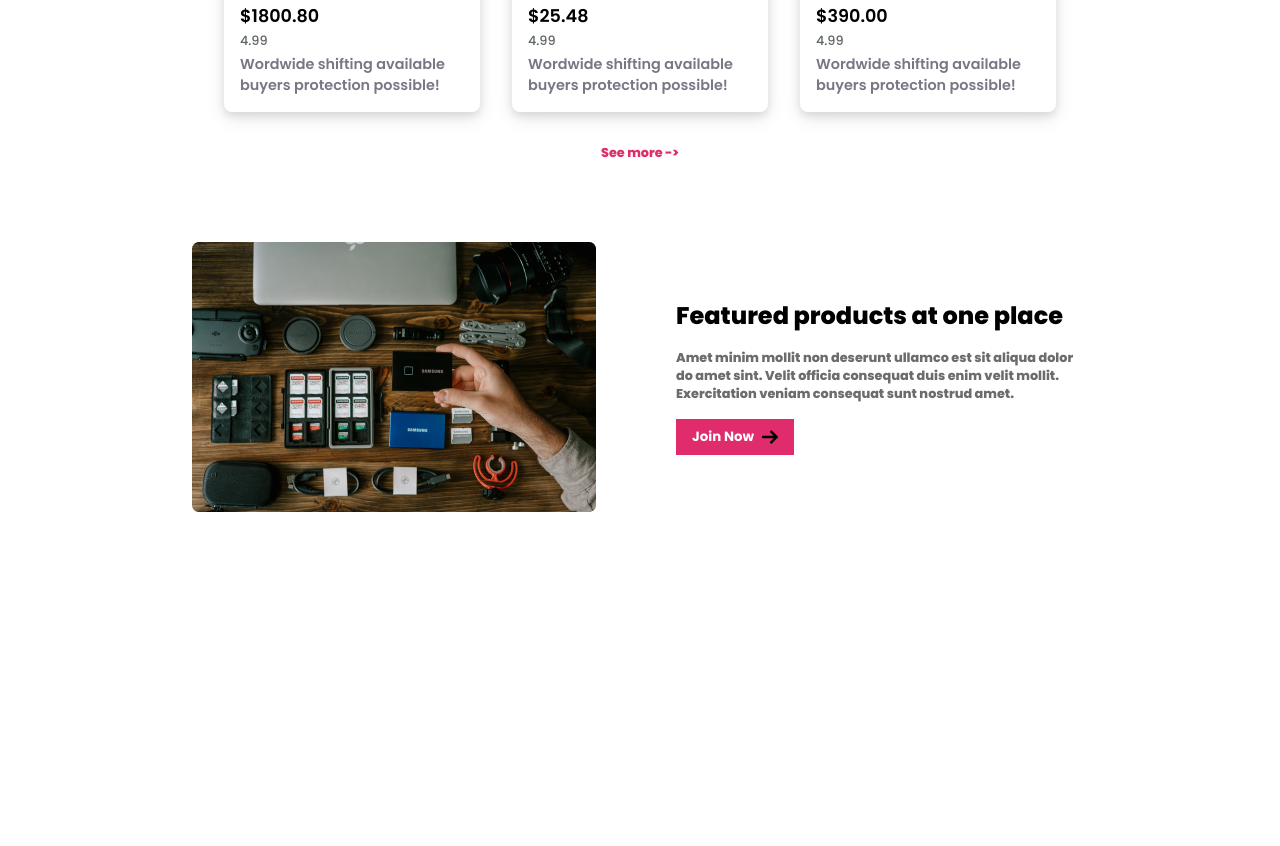
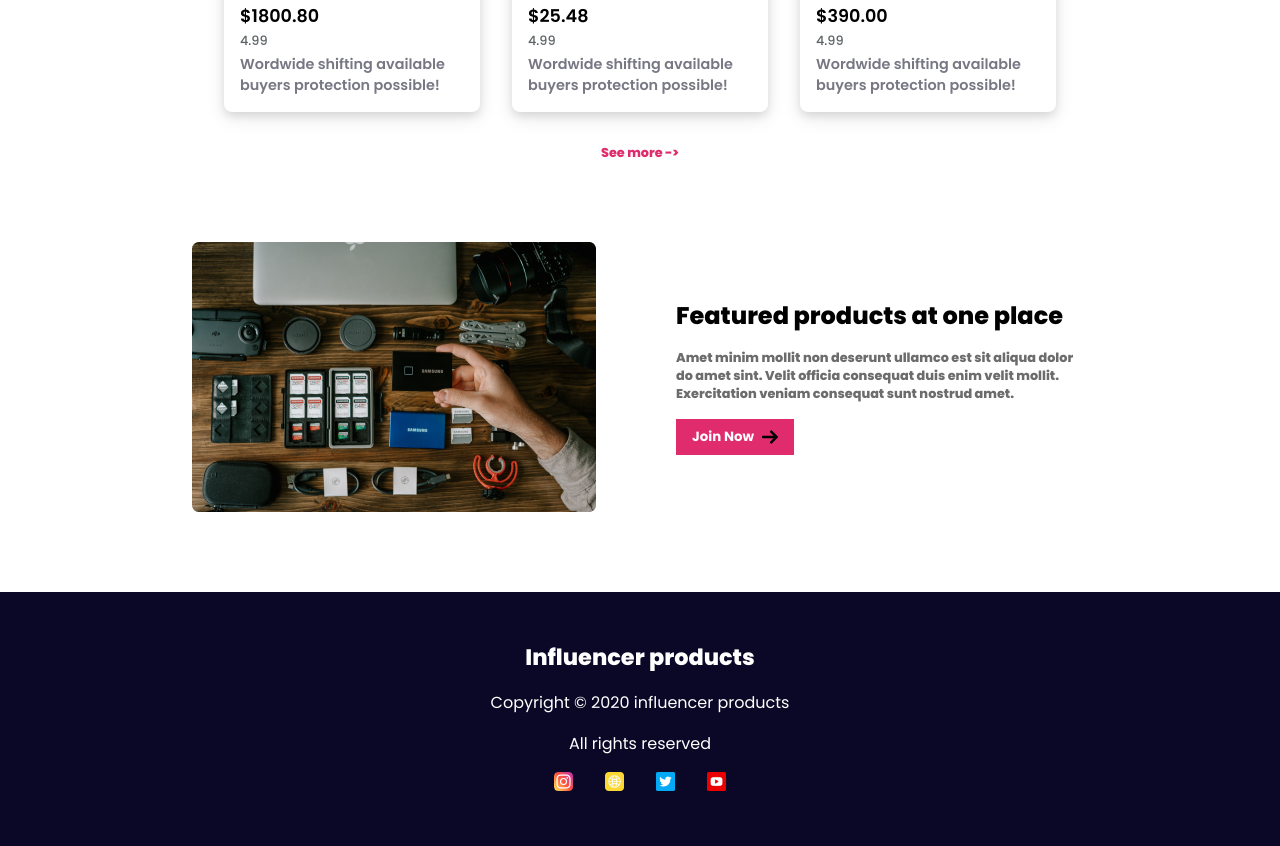
Before and after one commit to FardinMahadi/influencer-gear, a plain HTML site: page index.html in a window 1280 px wide. Shown: the part 1990-2836 px from the top of the page. Before the commit the page ends 2582 px from the top, so only its background shows below. Drawn offline with Linux system fonts and the light colour scheme.

Commit message:
completed

```diff
--- a/index.html
+++ b/index.html
@@ -169,5 +169,25 @@
         </div>
       </div>
     </main>
+    <!-- footer section -->
+    <footer>
+      <h1>Influencer products</h1>
+      <p>Copyright © 2020 influencer products</p>
+      <p>All rights reserved</p>
+      <ul>
+        <li>
+          <img src="./Resources/icons/instagram.png" alt="" />
+        </li>
+        <li>
+          <img src="./Resources/icons/web.png" alt="" />
+        </li>
+        <li>
+          <img src="./Resources/icons/twitter.png" alt="" />
+        </li>
+        <li>
+          <img src="./Resources/icons/youtube.png" alt="" />
+        </li>
+      </ul>
+    </footer>
   </body>
 </html>
--- a/styles/main.css
+++ b/styles/main.css
@@ -1,4 +1,7 @@
+/* poppins */
 @import url("https://fonts.googleapis.com/css2?family=Poppins:ital,wght@0,100;0,200;0,300;0,400;0,500;0,600;0,700;0,800;0,900;1,100;1,200;1,300;1,400;1,500;1,600;1,700;1,800;1,900&family=Work+Sans:ital,wght@0,100..900;1,100..900&display=swap");
+/* Manrope */
+@import url("https://fonts.googleapis.com/css2?family=Manrope:wght@200..800&family=Poppins:ital,wght@0,100;0,200;0,300;0,400;0,500;0,600;0,700;0,800;0,900;1,100;1,200;1,300;1,400;1,500;1,600;1,700;1,800;1,900&family=Work+Sans:ital,wght@0,100..900;1,100..900&display=swap");
 
 /* root properties */
 :root {
@@ -227,3 +230,32 @@ main .featured .text p {
   font-weight: 800;
   color: #6c6c6c;
 }
+
+/* footer */
+footer {
+  font-family: Manrope;
+  background: #0a0826;
+  color: white;
+  width: 100vw;
+  padding: 3rem 0;
+  display: flex;
+  flex-direction: column;
+  align-items: center;
+  justify-content: center;
+  gap: 1rem;
+}
+
+footer h1 {
+  font-weight: 800;
+  font-size: 1.4rem;
+}
+
+footer ul {
+  list-style: none;
+  display: flex;
+  gap: 2rem;
+}
+
+footer ul li img {
+  height: 1.2rem;
+}
```
Also changed, not shown: Resources/icons/instagram.png (added), Resources/icons/twitter.png (added), Resources/icons/web.png (added), Resources/icons/youtube.png (added).
